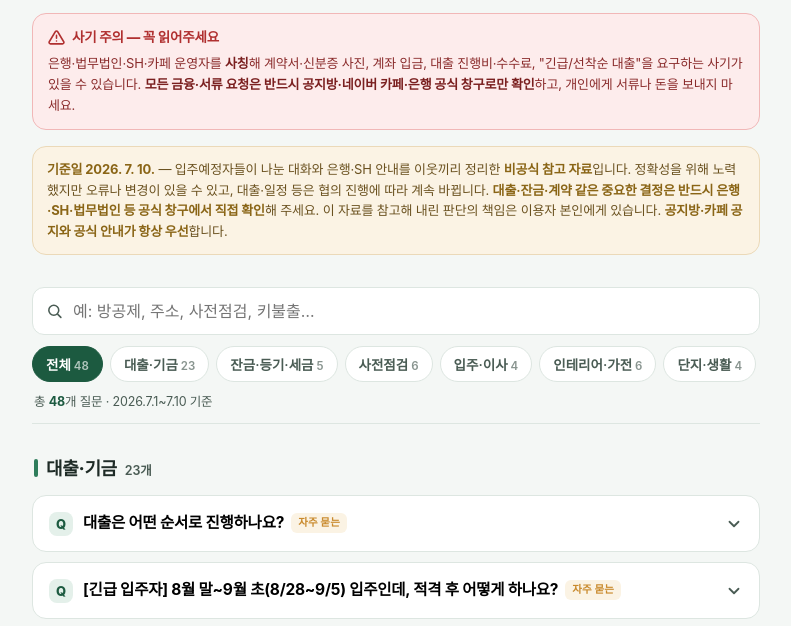
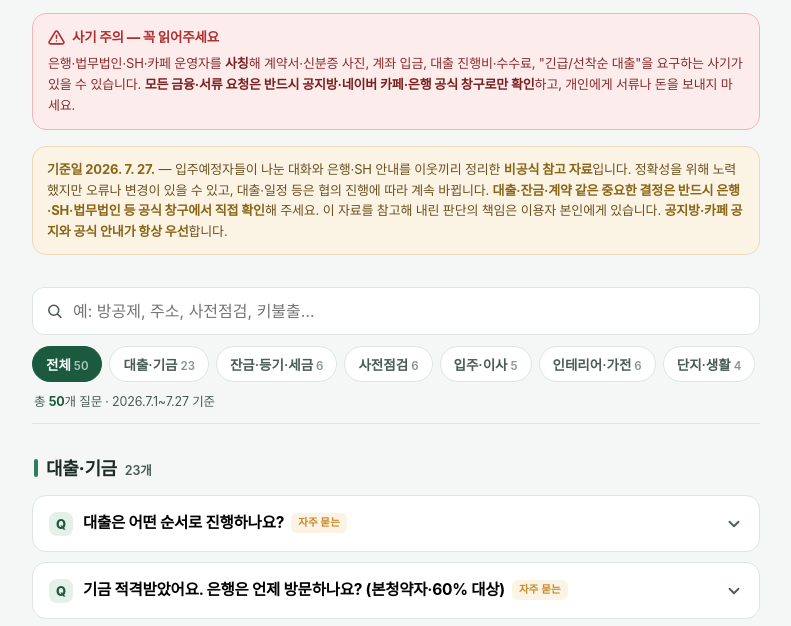
Before and after one commit to KOBYKOBY0123/magok17-faq, a plain HTML site: page index.html in a window 1280 px wide. Shown: the part 160-786 px from the top of the page, without its empty margins (244-1035 px from the left). Drawn offline with Linux system fonts and the light colour scheme; a web font is replaced by a local one.

Commit message:
Add files via upload

```diff
--- a/index.html
+++ b/index.html
@@ -189,7 +189,7 @@ footer{
     <b>모든 금융·서류 요청은 반드시 공지방·네이버 카페·은행 공식 창구로만 확인</b>하고, 개인에게 서류나 돈을 보내지 마세요.
   </div>
   <div class="notice">
-    <b>기준일 2026. 7. 10.</b> — 입주예정자들이 나눈 대화와 은행·SH 안내를 이웃끼리 정리한 <b>비공식 참고 자료</b>입니다. 정확성을 위해 노력했지만 오류나 변경이 있을 수 있고, 대출·일정 등은 협의 진행에 따라 계속 바뀝니다.
+    <b>기준일 2026. 7. 27.</b> — 입주예정자들이 나눈 대화와 은행·SH 안내를 이웃끼리 정리한 <b>비공식 참고 자료</b>입니다. 정확성을 위해 노력했지만 오류나 변경이 있을 수 있고, 대출·일정 등은 협의 진행에 따라 계속 바뀝니다.
     <b>대출·잔금·계약 같은 중요한 결정은 반드시 은행·SH·법무법인 등 공식 창구에서 직접 확인</b>해 주세요. 이 자료를 참고해 내린 판단의 책임은 이용자 본인에게 있습니다. <b>공지방·카페 공지와 공식 안내가 항상 우선</b>합니다.
   </div>
 </header>
@@ -224,39 +224,39 @@ const DATA = [
 /* ================= 대출 · 기금 ================= */
 {c:"대출·기금", hot:1, id:"loan-order",
 q:"대출은 어떤 순서로 진행하나요?",
-a:[`큰 흐름은 <b>① 기금e든든에서 대출 신청(사전자산심사) → ② '적격' 판정 → ③ 담당 지점에서 별도 안내 연락 (또는 지점에 전화로 방문 일정 확인) → ④ 안내에 따라 지점 방문(상담·서류 제출) → ⑤ 대출 승인·자서(서명) → ⑥ 잔금일(입주일)에 대출 실행 + 당일 전입신고</b> 순입니다.`,
-`③번(연락 단계)은 입주 시기에 따라 다릅니다. <b>긴급 입주자(8/28~9/5)</b>도 [7/10 최신] 지금 당장 방문하지 말고 <b>은행 전화를 받고 7/13 이후 또는 사전점검일에 방문</b>합니다(내부 프로세스 정착 전). <b>9/6 이후 입주자</b>는 서두를 필요 없이 사전점검일 상담·예약으로 진행하면 됩니다. 자세한 구분은 아래 '<b>[긴급 입주자]</b>'와 '<b>[그 외 입주자]</b>' 항목을 참고하세요. 방문 전에는 반드시 지점에 전화로 방문 가능 여부부터 확인하세요.`],
-w:"하나은행 정식 접수는 7/13부터이며, 방문·연락 안내는 자주 바뀌니 하나은행 톡방 최신 공지를 확인하세요."},
+a:[`큰 흐름은 <b>① 기금e든든에서 대출 신청(사전자산심사) → ② '적격' 판정 → ③ 입주예정일 40일 전(±)부터 마곡금융센터 방문(도착순) → ④ 필요서류 제출·부부동반 작성 → ⑤ 대출 승인·자서(서명) → ⑥ 잔금일(입주일)에 대출 실행 + 당일 전입신고</b> 순입니다.`,
+`③번 방문 시점이 중요합니다. [7/27 기준] <b>본청약자·LTV 60% 사전청약자는 입주 40일 전부터 마곡금융센터에 방문</b>(예약 무관, 오는 순서대로)합니다. 서류 접수는 마곡금융센터로 일원화됐고(방화동 아님) 9/15 이전까지 순차 접수합니다. <b>사전청약자 LTV 80% 상향</b> 관련은 별도라 아래 '<b>[사전청약자]</b>' 항목을 참고하세요.`],
+w:"서류 접수는 마곡금융센터에서 진행되며 9/15 이전까지입니다. 방문·정책 안내는 자주 바뀌니 하나은행 톡방 최신 공지를 확인하세요."},
 
-{c:"대출·기금", hot:1, id:"loan-after-urgent",
-q:"[긴급 입주자] 8월 말~9월 초(8/28~9/5) 입주인데, 적격 후 어떻게 하나요?",
-a:[`<b>[7/9~10 최신] 지금 당장 방문하지 마세요.</b> 8/28~9/5 긴급 세대라도, 은행 내부 프로세스가 아직 안 잡혀 <b>"은행 전화를 받고 7/13(다음 주) 이후 또는 사전점검일(11·12일)에 방문"</b>하도록 안내가 정리됐습니다(방화·마곡 지점 문의 결과). 마곡금융센터도 "다음 주 월요일 이후 오라"고 안내했습니다.`,
-`긴급 건은 <b>은행이 우선 별도로 전화</b>를 드립니다(개별 입주 지정일 8/28, 9/2, 9/5 순). 연락을 받으면 그때 방문하고, <b>급한데 연락이 없으면 담당 지점에 직접 전화해 확인하세요.</b>`,
-`마곡지점은 8월 긴급건 일부를 예외적으로 선접수했지만, 지금은 위와 같이 정리됐습니다. 그래서 <b>방문 전 전화 확인이 특히 중요</b>합니다.`,
+{c:"대출·기금", hot:1, id:"loan-visit-timing",
+q:"기금 적격받았어요. 은행은 언제 방문하나요? (본청약자·60% 대상)",
+a:[`<b>[7/19~27 최신] 입주예정일 40일 전(±) 부터 마곡금융센터를 방문</b>합니다. 본청약자, 그리고 LTV 60% 이내로 받는 사전청약자가 대상입니다.`,
+`<b>예약과 무관하게 오는 순서대로</b> 서류를 작성합니다(대기표 없이 도착순). 필요서류를 지참하고 <b>부부동반</b>으로 방문하세요(배우자 작성란이 있어 생애최초·신혼·신생아 모두 부부동반 필수).`,
+`서류 접수 창구는 <b>마곡금융센터로 일원화</b>됐습니다(방화동지점 아님). <b>9/15 이전까지</b> 순차 접수하며, 도착순 8명 단위로 진행돼 한 팀당 3~4시간가량 걸립니다. <b>10월 입주자는 9/15 이후</b> 접수하면 됩니다.`,
 `적격 판정은 대출 '승인'이 아니라 '신청 가능' 상태입니다. 금액·금리가 확정 승인돼야 정식 서류 서명(자서) 단계로 넘어갑니다.`],
-w:"방문 시점은 며칠 새 계속 바뀌는 사안입니다. 위는 7/10 기준 최신이며, 서류는 미리 준비하되 방문은 은행 연락 또는 지점 전화 확인 후 하세요. 하나은행 안내 톡방의 최신 공지를 꼭 확인하세요."},
+w:"이 안내는 자주 바뀌어 왔습니다. 방문 전 필요서류(아래 '디딤돌 필요서류' 항목)를 갖추고, 하나은행 안내 톡방의 최신 공지를 확인하세요. 서류는 유효기간(발행 1개월 등)이 있어 방문일에 맞춰 발급하세요."},
 
-{c:"대출·기금", hot:1, id:"loan-after-normal",
-q:"[그 외 입주자] 9/6 이후 입주자입니다. 지금 은행 방문하나요?",
-a:[`<b>급하지 않으니 서두를 필요 없습니다.</b> 9/6 이후 입주 세대는 기금e든든 신청·적격만 미리 받아두고, <b>사전점검일(11·12일)에 상담사와 상담 후 예약을 잡아 진행</b>해도 대출 실행까지 늦지 않습니다.`,
-`지금 당장 지점에 방문할 필요는 없습니다. 은행이 <b>9/5 이전(긴급) 세대부터 순차 처리</b>하고 있어, 9/6 이후 세대는 그 뒤에 안내됩니다. 담당 지점의 개별 연락이나 공지를 기다리세요.`,
-`방문이 필요해지면, <b>바로 가지 말고 먼저 지점에 전화</b>해 방문 가능 여부·준비물을 확인한 뒤 가세요(전화 없이 갔다 인수인계 미비로 상담만 받고 돌아온 사례 있음).`,
-`적격 판정은 대출 '승인'이 아니라 '신청 가능' 상태입니다. 금액·금리가 확정 승인돼야 정식 서류 서명(자서) 단계로 넘어갑니다.`],
-w:"[확정 전] 방문·처리 시점 안내는 며칠 새 여러 번 바뀌었습니다. 은행 내부 프로세스 정착에 따라 또 바뀔 수 있으니, 움직이기 전 하나은행 안내 톡방의 최신 공지를 꼭 확인하세요."},
+{c:"대출·기금", hot:1, id:"loan-preapply-ltv80",
+q:"[사전청약자] LTV 80% 상향, 8/11 재신청 관련 어떻게 되나요?",
+a:[`<b>[확정 전 · 진행 중]</b> 사전청약 당첨자의 LTV 80% 상향이 논의되고 있으나, 은행 상품·전산 변경이 아직 완료되지 않아 <b>정확한 확정 사항은 없습니다.</b>`,
+`상담사 안내 기준, 상향을 받으려는 사전청약자는 <b>기금e든든을 취소한 뒤 8/11 이후 재신청</b>해야 합니다(그 전 재신청은 반영 안 됨). 재신청·전산 변경 완료 시점은 미정이라 은행 재공지를 기다려야 합니다.`,
+`<b>상향 없이 기존대로(LTV 60%·방공제 5,500만 원) 진행할 사전청약자는</b> 재신청 없이 본청약자와 동일하게 진행하면 됩니다. 급한 세대는 오히려 기존 조건으로 먼저 받는 편이 안전할 수 있습니다.`,
+`소득이 부족해 <b>추정소득(건강보험료·연금 환산)</b>을 쓰는 경우 LTV가 60%로 제한됩니다.`],
+w:"[확정 전] 80% 상향은 SH 공문 → 하나은행 상품·전산 변경이 완료돼야 적용됩니다. 8/11 재신청 여부·시점은 반드시 공지방·카페·하나은행 톡방의 공식 공지를 확인하고 결정하세요."},
 
 {c:"대출·기금", hot:1, id:"loan-addr",
 q:"기금e든든에 단지 주소가 검색 안 돼요. 뭐라고 입력하나요?",
-a:[`도로명 주소가 아직 조회되지 않아 <b>지번 주소</b>로 직접 입력합니다. 기금e든든 콜센터에서 확정 안내된 주소는 <b>“마곡동 730-82”</b>이고, 상세주소에 <b>“엠밸리 17단지 ○○동 ○○호”</b>를 적으면 됩니다.`,
+a:[`도로명 주소가 아직 조회되지 않아 <b>지번 주소</b>로 입력합니다. 기금e든든 콜센터에서 확정 안내된 주소는 <b>“마곡동 730-82”</b>이고, 상세주소에 <b>“엠밸리 17단지 ○○동 ○○호”</b>를 적으면 됩니다.`,
 `이 주소로 입력해 적격 판정을 받은 세대가 다수 확인됐습니다.`]},
 
 {c:"대출·기금", hot:1, id:"loan-when",
 q:"대출 신청·은행 방문은 언제 하나요?",
-a:[`기금e든든 사전자산심사는 <b>대출 실행 희망일의 50~90일 전</b>에 신청합니다(현재 9월 기준 60일 전 방문 안내). 적격 판정 후 방문 시기는 대상에 따라 다릅니다.`,
-`· <b>긴급 입주자(8/28~9/5)</b>: [7/10 최신] 지금 당장 방문하지 말고, 은행 전화를 받고 <b>7/13 이후 또는 사전점검일(11·12일)에 방문</b>하세요. 은행이 우선 별도 전화를 드립니다.`,
-`· <b>9/6 이후 입주자</b>: 서두를 필요 없습니다. 기금e든든 신청·적격만 미리 받아두고, <b>사전점검일 상담사와 상담 후 예약</b>으로 진행해도 늦지 않습니다. 은행이 긴급(9/5 이전) 세대부터 순차 처리하니 그 뒤 안내를 기다리세요.`,
-`· <b>하나은행 정식 접수·상담사 상주는 7/13부터</b>입니다(7/10은 직원·상담사·법무법인 내부 협의·교육일).`,
+a:[`기금e든든 사전자산심사는 <b>대출 실행 희망일의 50~90일 전</b>에 신청합니다(50일 기준은 완화 정정 공고됨). 적격 판정 후 은행 방문은 아래와 같습니다.`,
+`· <b>본청약자·LTV 60% 사전청약자</b>: <b>입주예정일 40일 전(±)부터 마곡금융센터 방문</b>. 예약 없이 오는 순서대로, 필요서류 지참·부부동반 작성.`,
+`· <b>사전청약자 LTV 80% 상향 대상</b>: 기금e든든 취소 후 <b>8/11 이후 재신청</b>(전산 변경 미완, 미확정). 아래 '[사전청약자]' 항목 참고.`,
+`· <b>서류 접수는 마곡금융센터로 일원화</b>(방화동 아님), <b>9/15 이전까지</b> 순차 접수. <b>10월 입주자는 9/15 이후</b> 접수.`,
 `10월 입주 예정자도 미리 기금e든든 사전 적격은 받아두는 것이 좋습니다.`],
-w:"대출 서류는 승인 기준 30일 이내 유효 규정이 있어, 실행일보다 너무 일찍 방문하면 일부 서류(등본·초본·인감증명, MCG 보증서 등)를 재발급해야 할 수 있습니다. 방문일에 맞춰 발급하세요. 방문 시기 안내는 변동이 잦으니 최신 공지를 확인하세요."},
+w:"대출 서류는 유효기간(등본·초본·인감증명 발행 1개월, MCG 보증서 등)이 있어 방문일에 맞춰 발급하세요. 방문·정책 안내는 변동이 잦으니 최신 공지를 확인하세요."},
 
 {c:"대출·기금", hot:1, id:"loan-bank",
 q:"어느 은행, 어느 지점에서 대출 받나요? 우리 동은 어디로 가요?",
@@ -321,7 +321,9 @@ q:"은행 방문 때 준비할 서류는 무엇인가요? (디딤돌 필요서
 a:[`하나은행이 배부한 <b>디딤돌 구입자금대출 필요서류 안내</b> 기준입니다. 은행이 특히 <b>누락이 많다고 강조</b>한 항목(★)을 꼭 챙기세요.`,
 `<b>[공통 서류]</b> 주민등록 등본·초본(초본은 과거주소 변동 포함), 가족관계증명서(가족 전부), 매매(분양)계약서, ★<b>계약금 영수증</b>(없으면 이체확인서·입금증 캡처로 대체 가능), 전입세대열람내역(현 거주지), 소득금액증명원, 건강보험 자격득실확인서, ★인감증명서 2부.`,
 `<b>[해당자만]</b> ★혼인관계증명서(상세) — 신혼부부(7년 이내) / ★출생증명서(대체: 출생신고서) — 신생아특례 / ★기본증명서 — 친권자·자녀 세대분리 시 <b>자녀마다 각각</b> / 재직증명서·근로소득원천징수영수증 — 근로자 / 사업자등록증·종합소득세 신고서 — 사업소득자 / 한부모·장애인 증명서 — 우대금리 감면 시 / ★주택청약종합저축 가입확인서(거래내역서, 은행마다 상이).`,
-`<b>[휴직자]</b> 재직증명서 대신 <b>휴직증명서(휴직 기간 명시 필수)</b>와 휴직 중 소득 확인 가능한 서류를 회사에 요청하세요. 휴직 기간만큼 재산정해 줍니다.`],
+`<b>[휴직자]</b> 재직증명서 대신 <b>휴직증명서(휴직 기간 명시 필수)</b>와 휴직 중 소득 확인 가능한 서류를 회사에 요청하세요. 휴직 기간만큼 재산정해 줍니다.`,
+`<b>[꼭 확인할 3가지]</b> ① <b>부부동반 방문 필수</b> — 배우자 작성란이 있어 생애최초·신혼·신생아 모두 부부가 함께 가야 합니다. ② 소득서류는 <b>최근 2개년 소득금액증명원</b>(휴직자는 해당 연도 포함 3개년+휴직증명서). ③ <b>본인서명사실확인서는 불가</b> — 반드시 <b>인감도장+인감증명서</b>를 지참하세요.`,
+`<b>[외국인 배우자·분리세대]</b> 등본상 분리세대이거나 배우자가 외국인이면 <b>기금e든든 비대면 신청이 불가</b>해 지점에 대면 신청해야 합니다. 분리세대는 배우자 등본도 함께 지참하세요.`],
 w:"① 모든 서류는 마스킹(가림) 없이 원본 제출 ② 등본·초본·가족관계·혼인관계 증명서는 발행일 1개월 이내 ③ MCG(신생아 등) 보증 서류는 유효기간이 있어 방문일에 맞춰 발급 ④ 도장·통장 원본(기거래 차주)도 지참. 세부는 방문 지점·상담사에게 확인하세요."},
 
 {c:"대출·기금", hot:0, id:"loan-newlywed",
@@ -373,7 +375,8 @@ a:[`<b>SH 홈페이지(i-sh.co.kr) 로그인 → 퀵링크 '납부금 조회'</b
 {c:"잔금·등기·세금", hot:0, id:"pay-prepay",
 q:"선납할인은 어떻게 받나요? 대출 받는 사람도 유리한가요?",
 a:[`선납할인은 <b>잔금 전액을 미리 납부</b>해야 적용됩니다. 일부만 선납하면 그 금액만큼만 할인됩니다.`,
-`대출 세대는 대출이자·토지임대료 부과 시작일까지 고려하면 <b>할인액(59타입 기준 약 160만 원 수준) 대비 실익이 크지 않다</b>는 계산이 공유됐습니다. 현금 여력이 있는 세대에 적합합니다.`]},
+`대출 세대는 대출이자·토지임대료 부과 시작일까지 고려하면 <b>할인액(59타입 기준 약 160만 원 수준) 대비 실익이 크지 않다</b>는 계산이 공유됐습니다. 현금 여력이 있는 세대에 적합합니다.`,
+`<b>⚠ 디딤돌 대출 받는 세대는 아파트·발코니 잔금을 먼저(일부라도) 치르지 마세요.</b> 상담사 안내(7/22) 기준, <b>사후 자산심사에서 자산 초과로 판정되면 대출 자체가 불가</b>해질 수 있습니다. 자산 심사는 은행이 아니라 기금에서 하므로, 선납 후 초과가 뜨면 되돌릴 수 없습니다. 대출 세대는 선납할인 실익보다 위험이 크니 선납하지 않는 것을 권합니다.`]},
 
 {c:"잔금·등기·세금", hot:1, id:"pay-key",
 q:"잔금·키불출·이사 날짜는 각각 달라도 되나요? 키는 언제 받나요?",
@@ -390,6 +393,14 @@ q:"취득세와 등기는 어떻게 처리되나요?",
 a:[`하나은행 협약 지점에서 대출 시 <b>협약 법무법인(자○)이 등기를 대행하며 대행수수료가 면제</b>됩니다(등기비용 자체가 아니라 '대행 수수료' 면제입니다).`,
 `취득세는 법무법인이 <b>계산·신고·납부까지 대행</b>하고 납부액을 미리 안내해 줍니다. <b>생애최초 감면(최대 200만 원) 등 감면 대상이면 대행을 통해서도 그대로 감면</b> 적용됩니다. 무대출 세대는 협약 법무법인이 카페에 별도 서류접수 공지를 올릴 예정입니다.`],
 w:"무대출(전액 현금) 세대의 등기 대행수수료 면제는 어려울 수 있다는 안내가 있었습니다. 협의 결과를 공지로 확인하세요."},
+
+{c:"잔금·등기·세금", hot:0, id:"tax-register-cost",
+q:"등기 비용은 얼마나 드나요? 뭐가 면제되고 뭘 내나요?",
+a:[`협약 법무법인 안내(7/15) 기준입니다. <b>소유권이전등기 보수료(법무사 보수)는 협의회 협약으로 면제</b>됩니다. 참고로 면제되는 이 보수료는 4억 기준 아파트 매수 시 통상 약 52만 원 수준입니다.`,
+`<b>다만 채권·인지대는 계약자(본인) 부담</b>입니다. 보수료(=법무사 수고비)만 면제이고, 세금·채권 성격의 실비는 본인이 냅니다.`,
+`<b>국민주택채권</b>은 ① 소유권이전등기 시 ② 근저당권설정(대출) 시 두 가지가 발생합니다. 근저당권설정 시에는 <b>채권 최고액의 1%</b>를 매입해야 하며, 즉시매도(고객할인율 기준 약 15~16%)하면 실부담이 줄어듭니다. 채권 시세는 매일 변동해 서류 확인 전에는 정확한 금액 산정이 어렵습니다.`,
+`비용 안내는 <b>대출 실행일 2주 전</b>에 서류를 수령한 뒤 법무법인이 개별 안내합니다.`],
+w:"'수수료 면제'는 법무사 보수료에 한합니다. 채권·인지대 등 실비는 본인 부담이니 잔금 계획에 포함하세요. 정확한 금액은 법무법인의 개별 안내를 따르세요."},
 
 /* ================= 사전점검 ================= */
 {c:"사전점검", hot:1, id:"insp-basic",
@@ -430,6 +441,13 @@ a:[`사전점검과 <b>별개 행사</b>입니다. <b>7/25(토)~7/26(일)</b>, <
 q:"이사는 사다리차로 가능한가요, 엘리베이터로 해야 하나요?",
 a:[`<b>일부 위치만 사다리차가 가능</b>하고 나머지는 엘리베이터 이사입니다. 견적은 일단 <b>엘리베이터 기준으로 받아두고</b>, 필요 시 사다리차를 추가하는 방식이 안전합니다.`,
 `이사일정은 입예협이 구글폼으로 취합해 SH 입주지원센터와 협의 중이니, <b>이사 예정일이 확정되면 폼에 입력</b>해 주세요(잔금일이 아니라 실제 이사일 기준).`]},
+
+{c:"입주·이사", hot:1, id:"move-reservation",
+q:"이사 예약 시스템은 언제 열리나요? 날짜가 겹치면요?",
+a:[`[7/22~27 기준] <b>공식 이사예약시스템 오픈이 지연</b>되고 있습니다. 더 빨리 열기는 어려운 상황이라, 우선 <b>사전점검 때 조사한 이사 예정일 내용을 토대로 이사에 문제가 없도록 준비</b>하는 방향으로 협의 중입니다.`,
+`엘리베이터·사다리차가 같은 날 몰리면 혼잡하므로, 이사 예정일이 정해지면 입예협 구글폼에 미리 입력해 두는 것이 중요합니다. 시스템이 열리면 별도 공지됩니다.`,
+`시스템 오픈 전까지는 개별 이사 업체 예약을 확정하기보다, 잠정 일정만 잡고 공지를 기다리는 편이 안전합니다.`],
+w:"이사예약시스템은 오픈 시점이 미정입니다. 최신 오픈 일정과 방식은 입예협 공지방·카페 공지를 확인하세요."},
 
 {c:"입주·이사", hot:0, id:"move-clean",
 q:"입주청소·새집증후군 시공은 언제 할 수 있나요?",
@@ -554,7 +572,7 @@ function render(){
   emptyEl.style.display = shown? 'none':'block';
   countEl.innerHTML = q
     ? `"<b>${esc(q)}</b>" 검색 결과 <b>${shown}</b>개`
-    : `총 <b>${shown}</b>개 질문 · 2026.7.1~7.10 기준`;
+    : `총 <b>${shown}</b>개 질문 · 2026.7.1~7.27 기준`;
   bindItems();
 }
 
```
